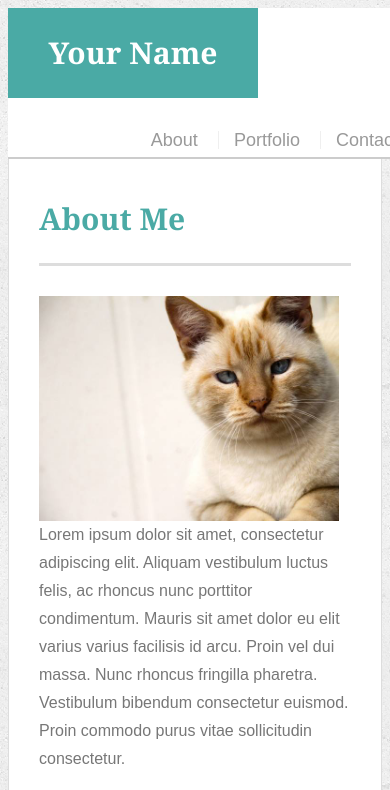
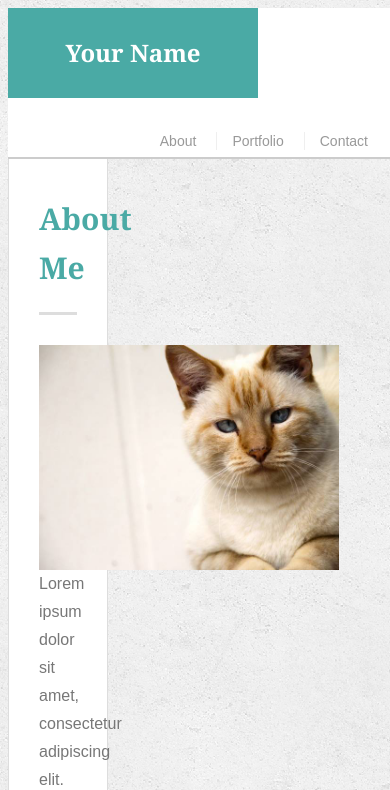
Before and after one commit to gfellouris/Responsive-Portfolio, a plain HTML site: page index.html in a window 390 px wide. Shown: the top 790 px of the page. Drawn offline with Linux system fonts and the light colour scheme.

Commit message:
768-portfolio completed

```diff
--- a/assets/css/style.css
+++ b/assets/css/style.css
@@ -10,6 +10,7 @@ body {
   box-sizing: border-box;
 }
 
+/* Media screen - START */
 @media screen and (max-width: 980px) {
   section.main-section {
     max-width: 650px;
@@ -25,30 +26,40 @@ body {
     padding: 10px 30px;
     font-size: 12px;
   }
-
 }
 
 @media screen and (max-width: 768px) {
   section.main-section {
-    max-width: 100%;
+    max-width: auto;
     font-size: 16px;
     line-height: 28px;
   }
 
-    img.auth-image {
+  img.auth-image {
     width: 300px;
+    font-size: 24px;
   }
 
-  /* footer.div.container {
-    padding: 30px 30px;
-  } */
+  nav {
+    margin-right: 30px;
+  }
+
+  a {
+    font-size: 14px;
+  }
+
+  a#logo {
+    font-size: 24px;
+  }
 }
 
 @media screen and (max-width: 640px) {
-  .main-section {
+  section.main-section {
     max-width: 100px;
   }
 }
+
+/* Media screen - END  */
 
 /* general */
 
```
